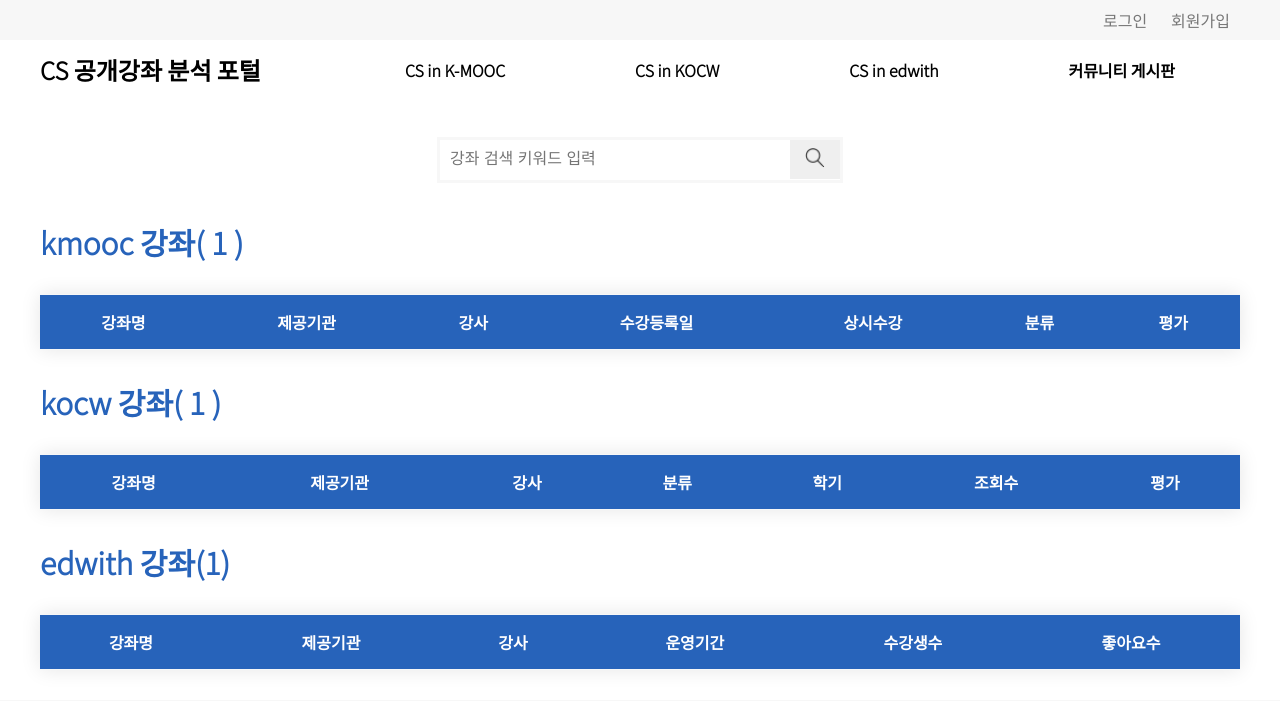
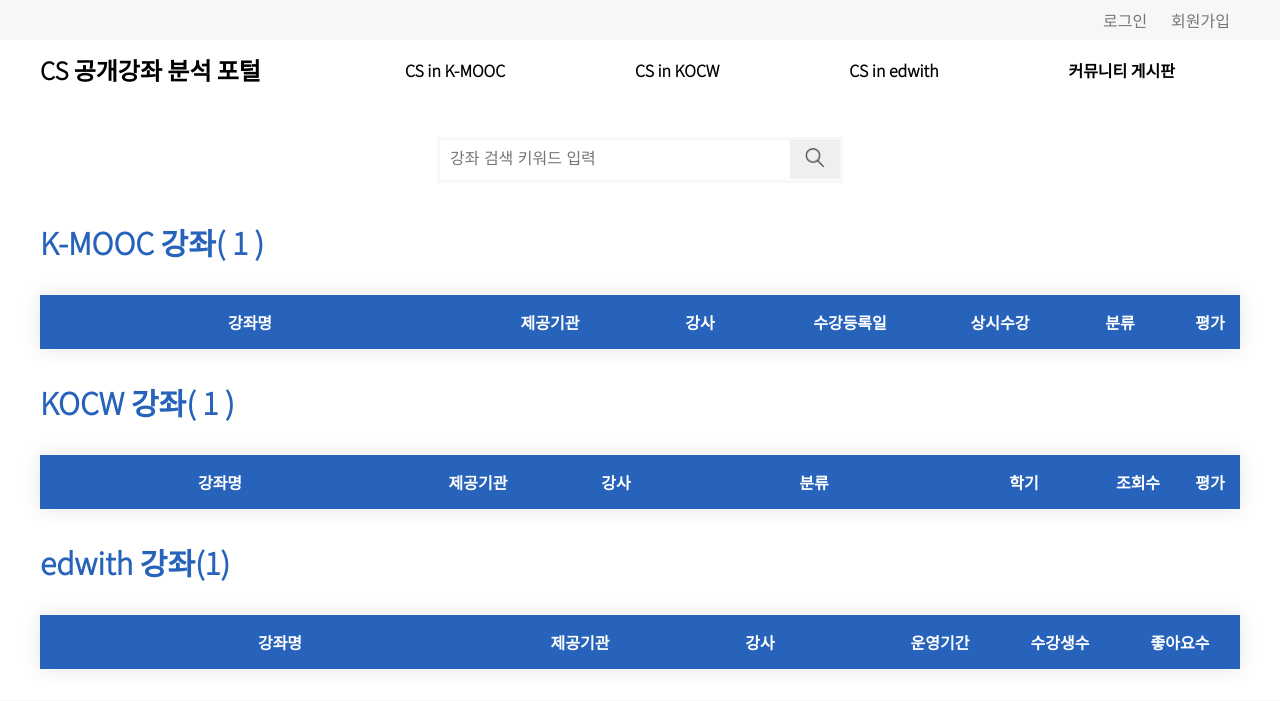
Before and after one commit to SeongminLee812/project_web, a Django app: template templates/search.html in a window 1280 px wide. Shown: the top 701 px of the page. Run offline with Django 3.2, Linux system fonts and the light colour scheme; the template is opened without the code that fills it: most values are stand-ins (such as "Sample title", 1, 10 or a date in 2020); lists and menus that the app fills with data are empty.

Commit message:
added colgroup tag for tables

```diff
--- a/templates/search.html
+++ b/templates/search.html
@@ -96,8 +96,17 @@
 
     <div id="body">
             <div class="container">
-                <p class="table_title">kmooc 강좌( {{ kmooc_num }} )</p>
+                <p class="table_title">K-MOOC 강좌( {{ kmooc_num }} )</p>
                 <table>
+                    <colgroup>
+                        <col style="width:35%">
+                        <col style="width:15%">
+                        <col style="width:10%">
+                        <col style="width:15%">
+                        <col style="width:10%">
+                        <col style="width:10%">
+                        <col style="width:5%">
+                    </colgroup>
                     <thead>
                         <tr>
                             <th>강좌명</th>
@@ -124,8 +133,17 @@
                     </tbody>
                 </table>
 
-                <p class="table_title">kocw 강좌( {{ kocw_num }} )</p>
+                <p class="table_title">KOCW 강좌( {{ kocw_num }} )</p>
                 <table>
+                    <colgroup>
+                        <col style="width:30%">
+                        <col style="width:13%">
+                        <col style="width:10%">
+                        <col style="width:23%">
+                        <col style="width:12%">
+                        <col style="width:7%">
+                        <col style="width:5%">
+                    </colgroup>
                     <thead>
                         <tr>
                             <th>강좌명</th>
@@ -154,6 +172,14 @@
 
                 <p class="table_title">edwith 강좌({{ edwith_num }})</p>
                 <table>
+                    <colgroup>
+                        <col style="width:40%">
+                        <col style="width:10%">
+                        <col style="width:20%">
+                        <col style="width:10%">
+                        <col style="width:10%">
+                        <col style="width:10%">
+                    </colgroup>
                     <thead>
                         <tr>
                             <th>강좌명</th>
```
